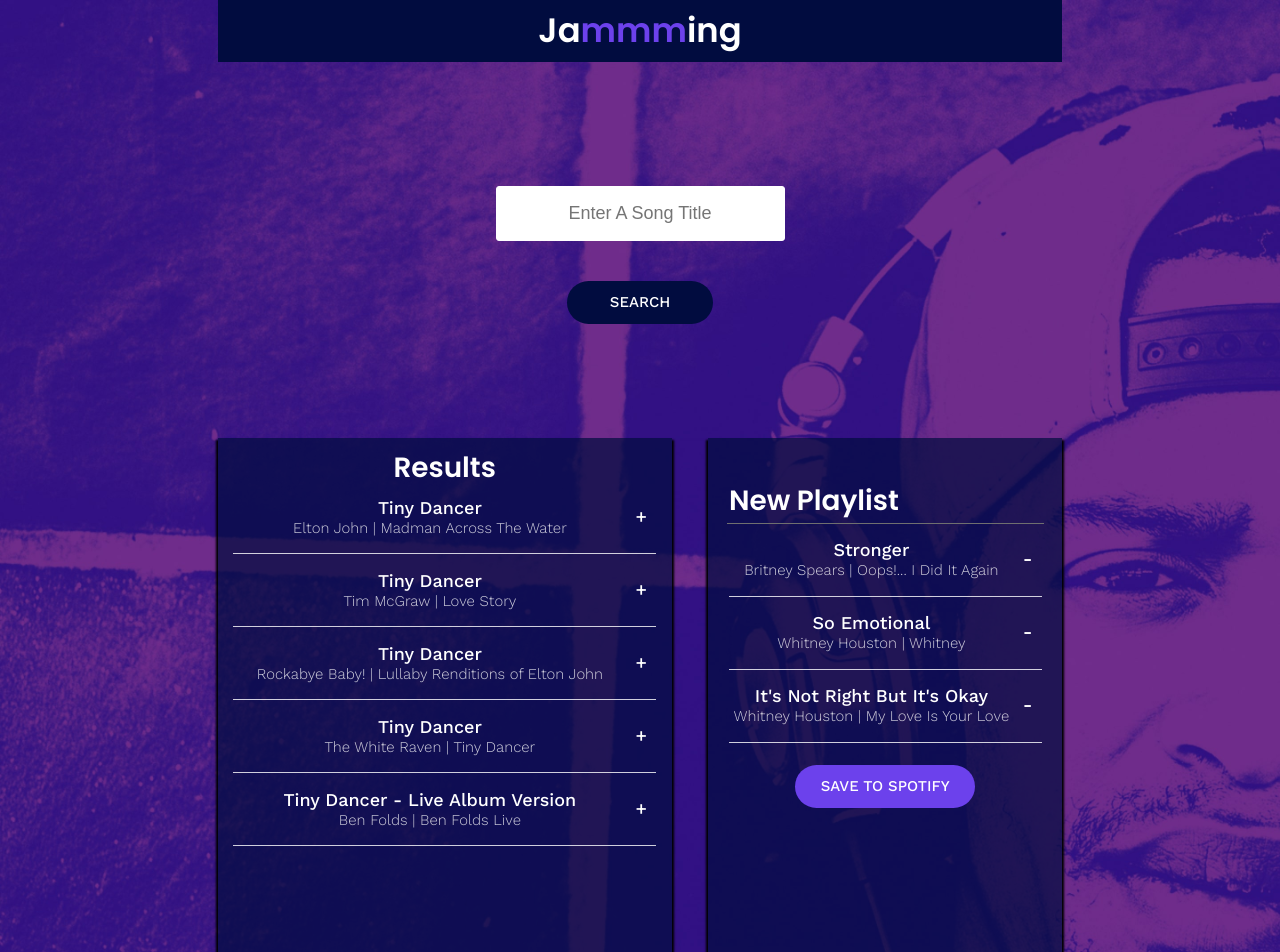
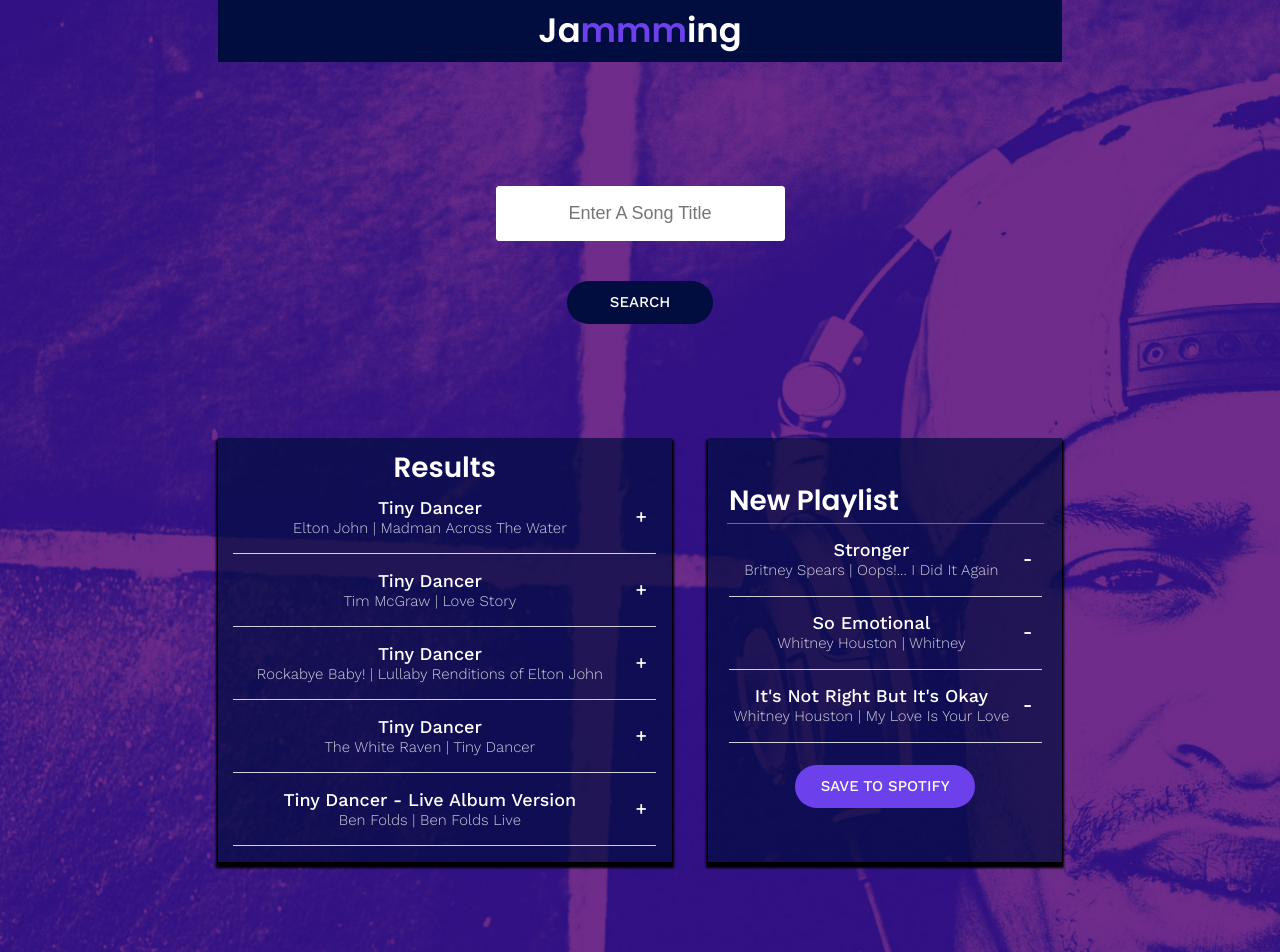
Before and after one commit to gorohoroh/jammming, a React (Create React App) app: page / in a window 1280 px wide. Shown: the top 952 px of the page. Built offline with nearby package versions, Linux system fonts and the light colour scheme.

Commit message:
Removing fixed height from search results and playlist

```diff
--- a/src/index.css
+++ b/src/index.css
@@ -96,7 +96,6 @@ h2 {
 
 .SearchResults {
   width: 50%;
-  height: 950px;
   overflow-y: scroll;
   padding: .88rem;
   background-color: rgba(1, 12, 63, 0.7);
@@ -121,7 +120,6 @@ h2 {
   align-items: center;
   overflow-y: scroll;
   width: 37%;
-  max-height: 950px;
   padding: 2.27rem 1.16rem;
   background-color: rgba(1, 12, 63, 0.7);
   box-shadow: 0 4px 2px 2px #000000;
```
